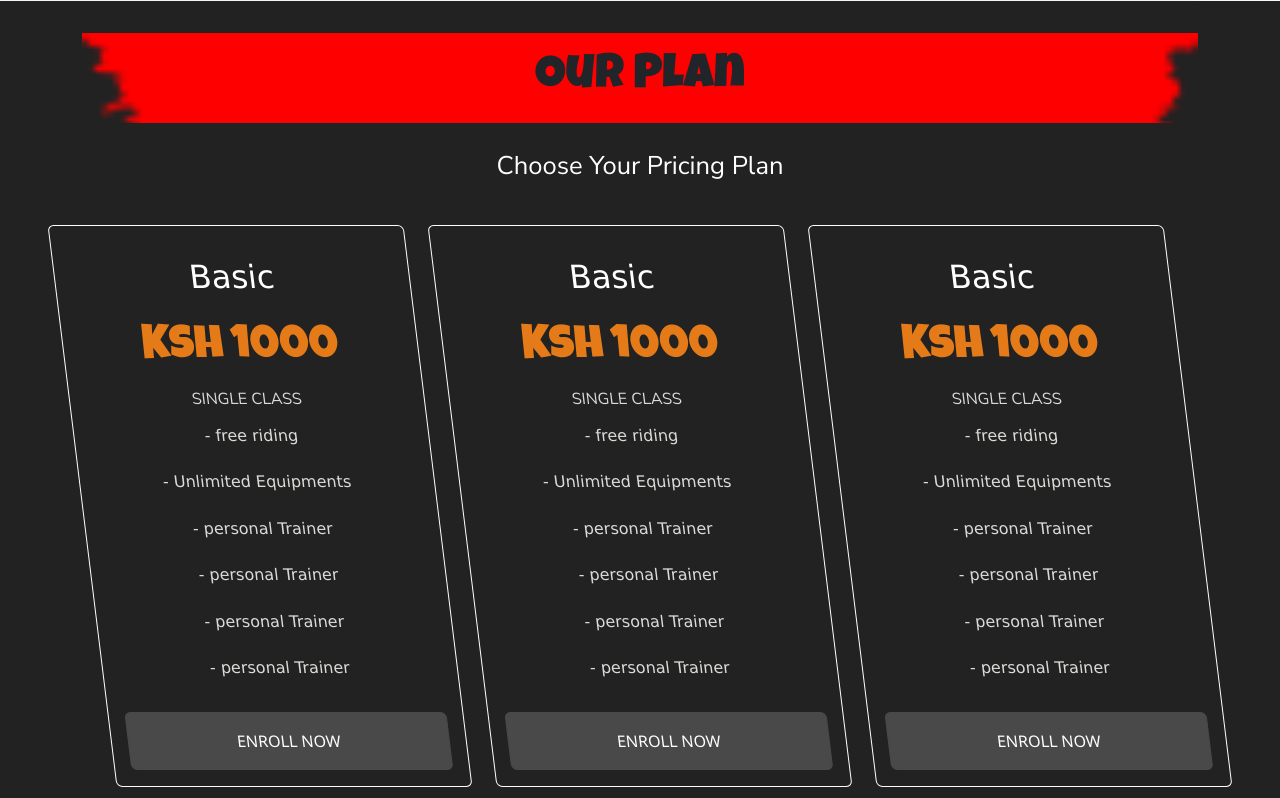
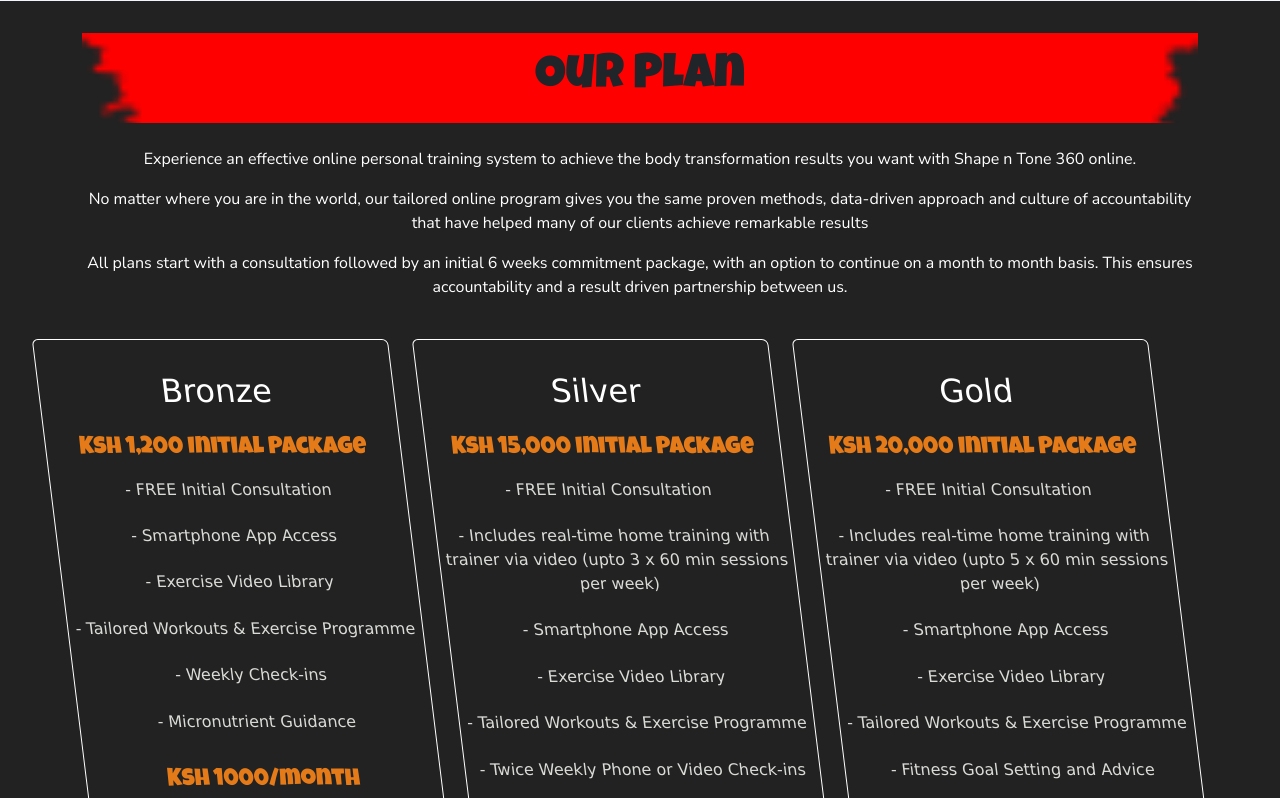
Before and after one commit to KobbyTechnologies/VictorFitness, a Django app: page / in a window 1280 px wide. Shown: the part 2016-2814 px from the top of the page. Run offline with Django 4.2, Linux system fonts and the light colour scheme; some libraries are stand-ins or nearby versions; some web fonts are replaced.

Commit message:
add pricing content

```diff
--- a/landing/templates/main/landing.html
+++ b/landing/templates/main/landing.html
@@ -198,52 +198,81 @@
                     <h3 class="mx-auto mb-4 text-center">
                         Our Plan
                     </h3>
-                    <p style="text-align: center">
-                        Choose Your Pricing Plan
-                    </p>
+                    <div class="plan-t mx-auto text-center">
+                        <p>
+                            Experience an effective online personal training system to achieve the
+                            body transformation results you want with Shape n Tone 360 online.
+                        </p>
+                        <p>
+                            No matter where you are in the world, our tailored online program gives you the same proven
+                            methods, data-driven approach and culture of
+                            accountability that have helped many of our clients achieve remarkable results
+                        </p>
+                        <p>
+                            All plans start with a consultation followed by an initial 6 weeks commitment package, with
+                            an
+                            option to continue on a month to month basis.
+                            This ensures accountability and a result driven partnership between us.
+                        </p>
+                    </div>
                 </div>
             </div>
         </div>
         <div class="row mt-4">
             <div class="col-md-4">
                 <div class="card plan-card mx-auto h-100 text-center">
-                    <h4>Basic</h4>
-                    <h3>Ksh 1000</h3>
-                    <h5>Single Class</h5>
-                    <p> - free riding</p>
-                    <p> - Unlimited Equipments</p>
-                    <p> - personal Trainer</p>
-                    <p> - personal Trainer</p>
-                    <p> - personal Trainer</p>
-                    <p> - personal Trainer</p>
+                    <h4>Bronze</h4>
+                    <h3>Ksh 1,200 Initial
+                        Package
+                    </h3>
+                    <p> - FREE Initial Consultation</p>
+                    <p> - Smartphone App Access</p>
+                    <p> - Exercise Video Library</p>
+                    <p> - Tailored Workouts & Exercise Programme</p>
+                    <p> - Weekly Check-ins</p>
+                    <p> - Micronutrient Guidance</p>
+                    <h3>Ksh 1000/month</h3>
                     <button class="btn">Enroll Now</button>
                 </div>
             </div>
             <div class="col-md-4">
                 <div class="card plan-card mx-auto h-100 text-center">
-                    <h4>Basic</h4>
-                    <h3>Ksh 1000</h3>
-                    <h5>Single Class</h5>
-                    <p> - free riding</p>
-                    <p> - Unlimited Equipments</p>
-                    <p> - personal Trainer</p>
-                    <p> - personal Trainer</p>
-                    <p> - personal Trainer</p>
-                    <p> - personal Trainer</p>
+                    <h4>Silver</h4>
+                    <h3>Ksh 15,000 Initial
+                        Package
+                    </h3>
+                    <p> - FREE Initial Consultation</p>
+                    <p> - Includes real-time home training with trainer via video (upto 3 x 60 min sessions per week)
+                    </p>
+                    <p> - Smartphone App Access</p>
+                    <p> - Exercise Video Library</p>
+                    <p> - Tailored Workouts & Exercise Programme</p>
+                    <p> - Twice Weekly Phone or Video Check-ins</p>
+                    <p> - Nutritional Guidance and Advice For Meal Preparation</p>
+                    <h3>Ksh 12,000/month</h3>
                     <button class="btn">Enroll Now</button>
                 </div>
             </div>
             <div class="col-md-4">
                 <div class="card plan-card mx-auto h-100 text-center">
-                    <h4>Basic</h4>
-                    <h3>Ksh 1000</h3>
-                    <h5>Single Class</h5>
-                    <p> - free riding</p>
-                    <p> - Unlimited Equipments</p>
-                    <p> - personal Trainer</p>
-                    <p> - personal Trainer</p>
-                    <p> - personal Trainer</p>
-                    <p> - personal Trainer</p>
+                    <h4>Gold</h4>
+                    <h3>Ksh 20,000 Initial
+                        Package
+                    </h3>
+                    <p> - FREE Initial Consultation</p>
+                    <p> - Includes real-time home training with
+
+                        trainer via video (upto 5 x 60 min sessions per week)
+                    </p>
+                    <p> - Smartphone App Access</p>
+                    <p> - Exercise Video Library</p>
+                    <p> - Tailored Workouts & Exercise Programme</p>
+                    <p> - Fitness Goal Setting and Advice</p>
+                    <p> - 24-7 Support via Phone and Video</p>
+                    <p> - Roadmap to Achieve Fitness Journey</p>
+                    <p> - Fully Supported Nutrition Guidance Including Regular Reviews</p>
+                    <p> - FREE Micronutrient Guide E-Booklet Including Meal Examples</p>
+                    <h3 style="margin-bottom: 5rem;">Ksh 15,000/month</h3>
                     <button class="btn">Enroll Now</button>
                 </div>
             </div>
--- a/static/css/landing.css
+++ b/static/css/landing.css
@@ -203,7 +203,7 @@
     color: var(--main);
     font-family: var(--font3);
     padding-top: 1rem;
-    font-size: 2.9rem
+    font-size: 1.5rem
 }
 
 .plan-card h5 {
@@ -226,7 +226,10 @@
     text-transform: uppercase;
     margin: 1rem;
     padding: 1rem;
-    border: 1px solid var(--light-dark)
+    position: fixed;
+    bottom: 0px;
+    width: 90%;
+    border: 1px solid var(--light-dark);
 }
 
 .join-card {
@@ -280,6 +283,12 @@
     background-repeat: no-repeat;
     background-position: center;
     background-size: cover;
+}
+
+.plan-t p {
+    color: #fff;
+    font-size: 1rem;
+    font-family: var(--font2);
 }
 
 .workout {
```
